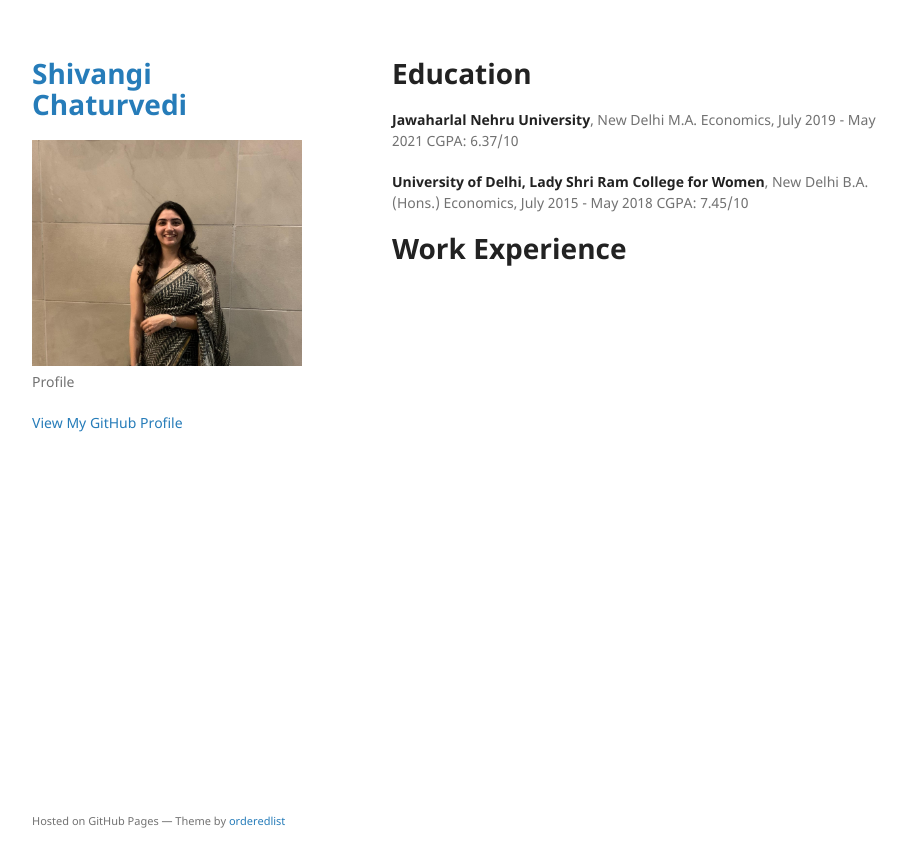
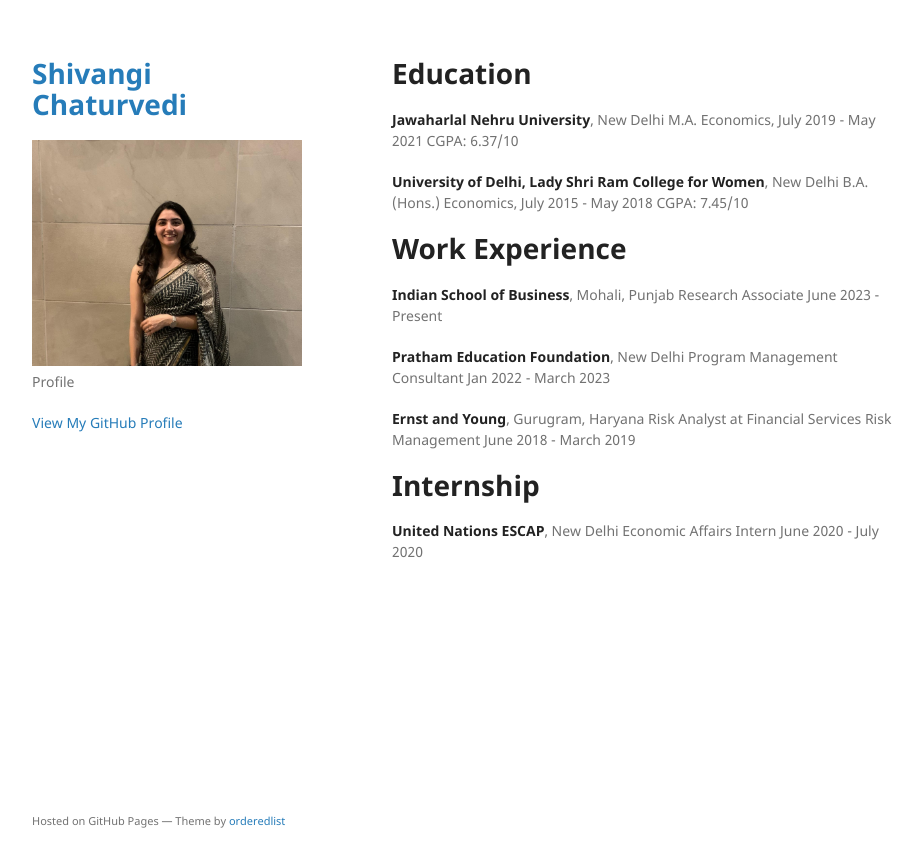
Before and after one commit to chaturvedi-shivangi/chaturvedi-shivangi.github.io, a Jekyll site: the page built from index.md, in a window 1280 px wide. Shown: the top 867 px of the page, without its empty margins (178-1100 px from the left). Built offline with Jekyll 4.4.1, drawn with Linux system fonts in a browser that asks for light colours; our own code applies the rules of GitHub Pages for plain Markdown files.

Commit message:
Update index.md

```diff
--- a/index.md
+++ b/index.md
@@ -12,3 +12,21 @@ B.A. (Hons.) Economics, July 2015 - May 2018
 CGPA: 7.45/10
 
 # Work Experience
+
+**Indian School of Business**, Mohali, Punjab
+Research Associate
+June 2023 - Present
+
+**Pratham Education Foundation**, New Delhi
+Program Management Consultant
+Jan 2022 - March 2023
+
+**Ernst and Young**, Gurugram, Haryana
+Risk Analyst at Financial Services Risk Management
+June 2018 - March 2019
+
+# Internship
+
+**United Nations ESCAP**, New Delhi
+Economic Affairs Intern
+June 2020 - July 2020
```
